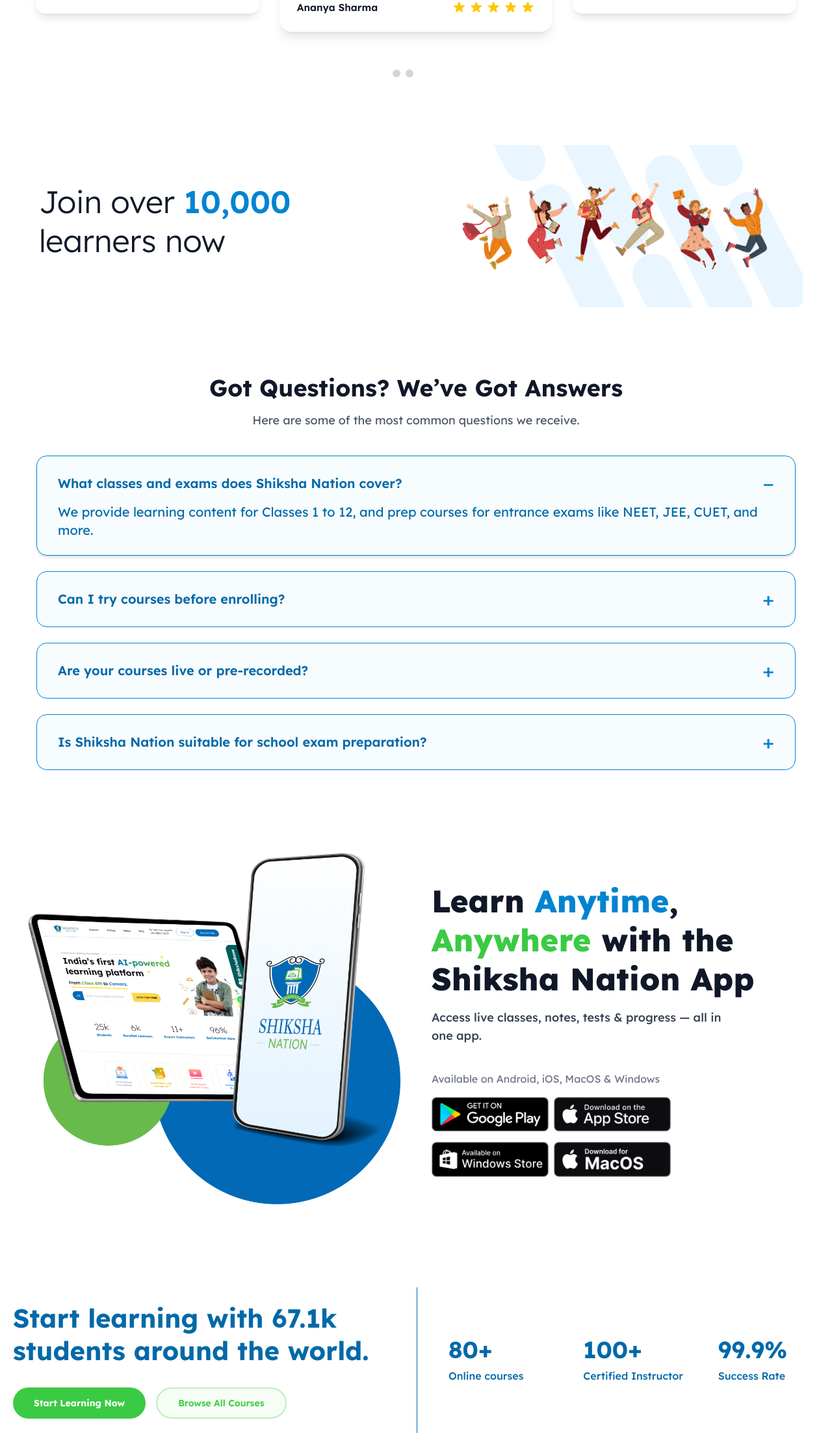
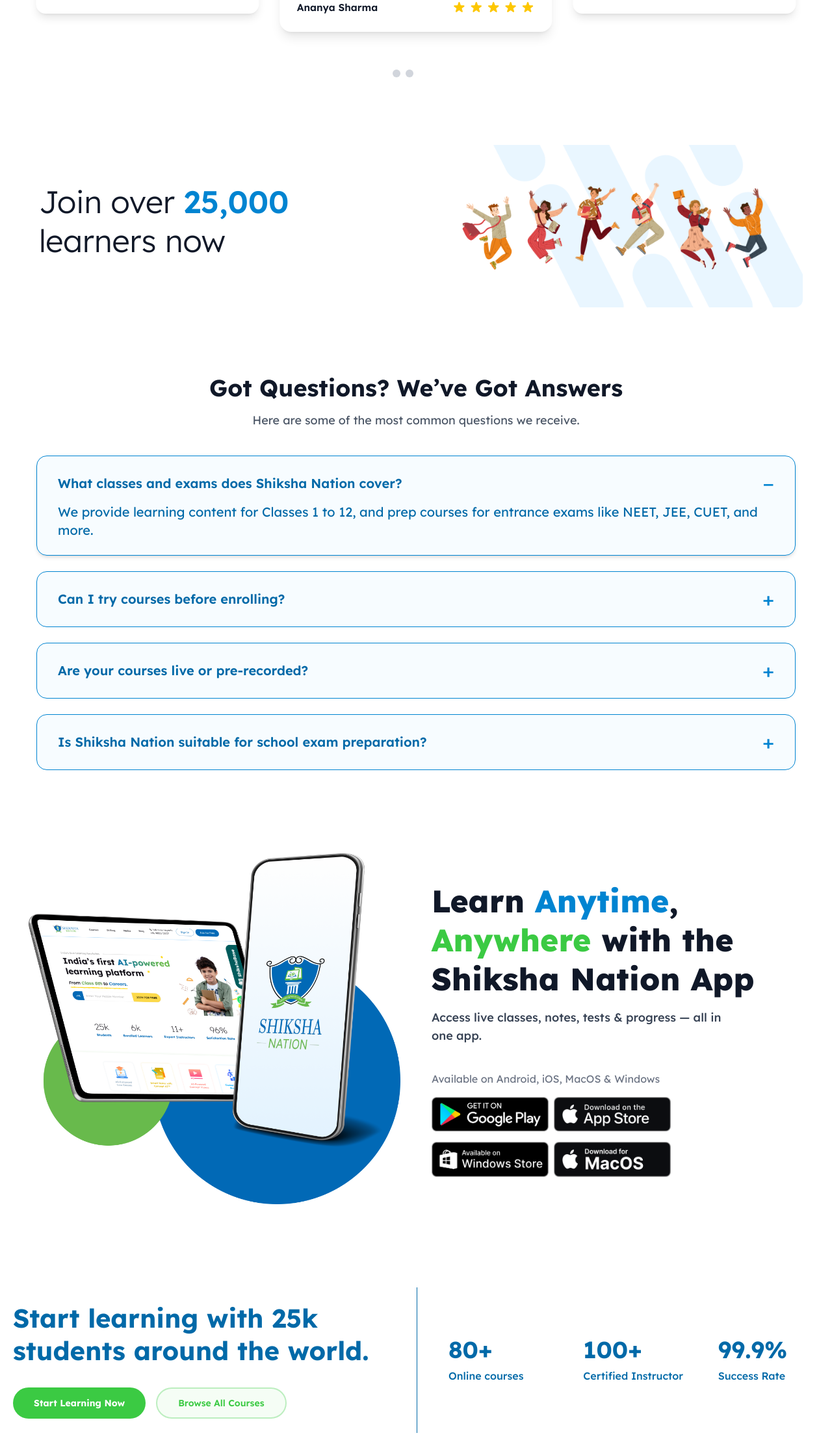
Before and after one commit to shikshanationdev/web, a Next.js app: page / in a window 1280 px wide. Shown: the part 4264-6486 px from the top of the page at 65% size. Built offline with nearby package versions, Linux system fonts and the light colour scheme.

Commit message:
Refactor code structure for improved readability and maintainability

```diff
--- a/src/components/HomePageSections/JoinLearnersSection.tsx
+++ b/src/components/HomePageSections/JoinLearnersSection.tsx
@@ -7,7 +7,7 @@ const JoinLearnersSection = () => {
         {/* Left: Text */}
         <div className="w-[50vw] text-left">
           <h2  className="text-gray-900 leading-tight font-light mb-4 text-lg text-nowrap sm:text-3xl md:text-4xl lg:text-5xl">
-            Join over <span className="text-sky-600 font-semibold">10,000</span><br /> learners now
+            Join over <span className="text-sky-600 font-semibold">25,000</span><br /> learners now
           </h2>
         </div>
         {/* Right: Illustration */}
@@ -15,7 +15,7 @@ const JoinLearnersSection = () => {
           <div className="relative w-[44vw] h-[20vw] max-w-[600px] max-h-[250px]">
             <Image
               src="/home/banner2.png"
-              alt="Join over 10,000 learners banner"
+              alt="Join over 25,000 learners banner"
               fill
               style={{ objectFit: "cover" }}
               className="rounded-xl"
--- a/src/components/HomePageSections/LearningStatsSection.tsx
+++ b/src/components/HomePageSections/LearningStatsSection.tsx
@@ -26,7 +26,7 @@ const LearningStatsSection = () => {
           {/* Left: Content */}
           <div className="w-full lg:w-1/2 text-center lg:text-left md:px-5">
             <h2 className="text-2xl text-left sm:text-4xl lg:text-[3vw] xl:text-[2.5rem] font-bold text-sky-700 mb-6 lg:mb-8 leading-tight">
-              Start learning with 67.1k students around the world.
+              Start learning with 25k students around the world.
             </h2>
             <div className="flex flex-row gap-2 sm:gap-3 md:gap-4 justify-starty lg:justify-start">
               <button
--- a/src/components/HomePageSections/QrAppPromo.tsx
+++ b/src/components/HomePageSections/QrAppPromo.tsx
@@ -12,7 +12,7 @@ const QrAppPromo: React.FC = () => {
           <div className="relative flex items-center justify-center min-h-[400px] lg:min-h-[500px]">
             {/* Device Mockup Image - Using next/image */}
             <Image
-              src="/home/phone-tablet-mockup.png"
+              src="/home/phone-tablet-mockup-v2.png"
               width={500}
               height={500}
               alt="Shiksha Nation App on Phone & Tablet"
```
Also changed, not shown: public/home/phone-tablet-mockup-v2.png (added).
